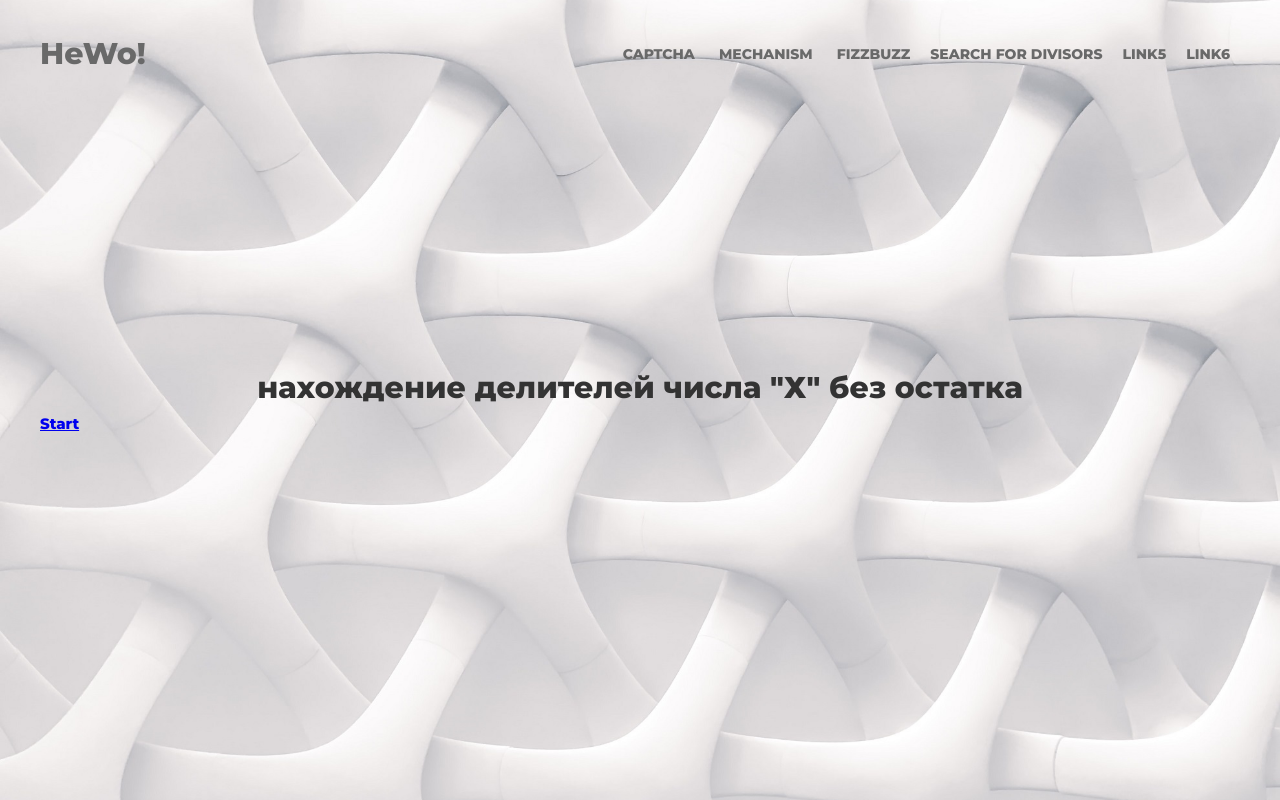
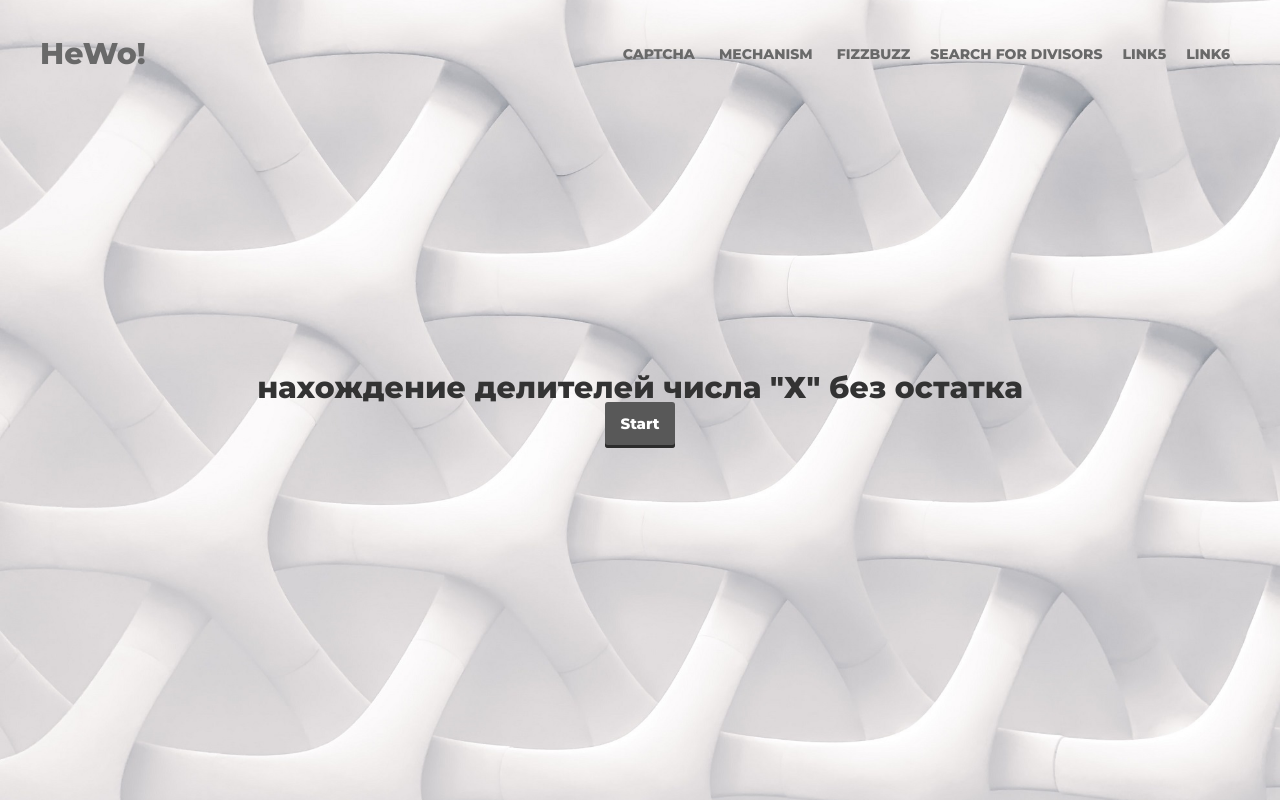
Before and after one commit to V1ad-T/Self-education, a plain HTML site: page chek.html in a window 1280 px wide. Drawn offline with Linux system fonts and the light colour scheme.

Commit message:
button Start

```diff
--- a/css/main.css
+++ b/css/main.css
@@ -149,6 +149,39 @@ border: red;
   background-size: cover;
 
 }
+
+.description {
+  text-align: center;
+}
+
+a.button7 {
+  font-weight: 700;
+  color: white;
+  text-decoration: none;
+  padding: .8em 1em calc(.8em + 3px);
+  border-radius: 3px;
+  background: rgb(88, 88, 88);
+  box-shadow: 0 -3px rgb(44,44,44) inset;
+  transition: 0.2s;
+}
+a.button7:hover { background: rgb(136, 136, 136); }
+a.button7:active {
+  background: rgb(84, 88, 86);
+  box-shadow: 0 3px rgb(84, 88, 86) inset;
+}
+
+
+
+
+
+
+
+
+
+
+
+
+
 /* .q7 {
   display: flex;
   flex-direction: column;
```
